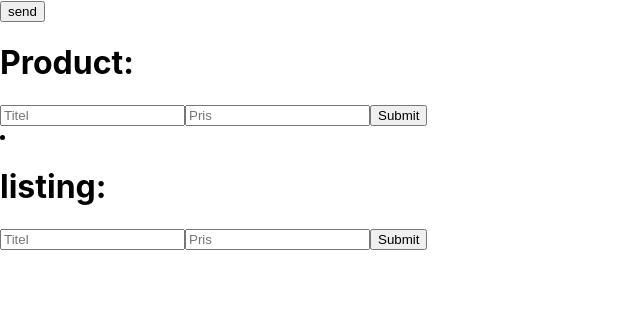
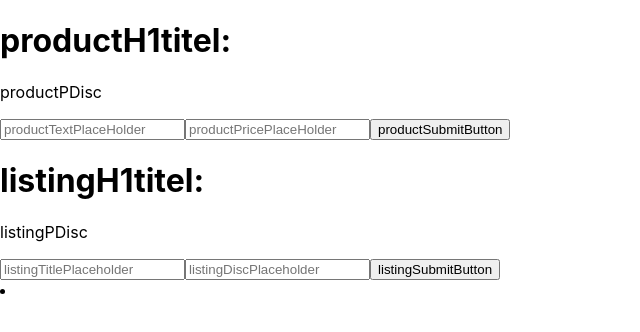
Before and after one commit to stenasd/darkfront, a Next.js app: page /creatListing in a window 1280 px wide. Shown: the top 332 px of the page, without its empty margins (0-640 px from the left). Built offline with nearby package versions, Linux system fonts and the light colour scheme.

Commit message:
workinglistingstuff

```diff
--- a/pages/creatListing.js
+++ b/pages/creatListing.js
@@ -1,71 +1,113 @@
 import React, { useState, useEffect } from "react";
 import axios from 'axios';
 import { useForm } from 'react-hook-form'
-import { useImmer } from 'use-immer';
+import { useImmer } from 'use-immer'
+import textData1 from '../texterSvenska.json'
+let textData = textData1.creatListing
 
-//listing quarry {"name":"testname","text":"asdasd","sellerid":"1","products":[2,1]}
-//product form {"name":"testname","price":69,"image":"testimage"}
+//add # to get matched
 
-//products and option to add products to listing and display current products and remove them
 export default function App() {
-    const { register, handleSubmit, errors } = useForm();
-    const [orders, setOrders] = useImmer([]);
-    const onSubmit = data => console.log(data);
-    console.log(errors);
-    let key = 0
-    function addProduct() {
-        setOrders(draft => {
-            draft.push(<Prod key={key} text={data.text} orderid={data.orderid} name={data.name} index={key} />)
+    const [prods, setProds] = useImmer([]);
+    const [prodsData, setProdsData] = useImmer([]);
+    const [count, setCount] = useState(0);
+    async function onSubmitListing(data) {
+        const sendarray =prodsData.filter(n => n)
+        console.log(sendarray)
+        console.log(data)
+        axios.post('/api/creatListing', {
+            creatProduct: sendarray,
+            creatListing: data
         })
-        key++;
+            .then(function (response) {
+                console.log(response);
+            })
+            .catch(function (error) {
+                console.log(error);
+            });
+    }
+
+    function onSubmitProduct(data) {
+        setCount(count + 1)
+        console.log(data);
+        setProds(draft => {
+            draft.push(<Prod key={count} text={data.text} price={data.price} index={count} removeProduct={removeProduct} />)
+        })
+        setProdsData(draft => {
+            draft.push(data)
+        })
     }
     function removeProduct(param) {
-        setOrders(draft => {
-            draft.splice(param.index, 1)
+        console.log("function called" + param)
+        setProds(draft => {
+            draft.splice(param, 1, null)
         })
-
+        setProdsData(draft => {
+            draft.splice(param, 1, null)
+        })
     }
-
-
-
-
-    return (<div>
-        <Prod setOrders={setOrders}/>
-        <p>{orders}</p>
-        <form onSubmit={handleSubmit(onSubmit)}>
-            <h1>Product:</h1>
-            <input type="text" placeholder="Titel" name="Titel" ref={register({ required: true, maxLength: 80 })} />
-            <input type="text" placeholder="Pris" name="Pris" ref={register({ required: true, maxLength: 100 })} />
-            <input type="submit" />
-        </form>
-        <li>
-            {orders}
-        </li>
-
-        <form onSubmit={handleSubmit(onSubmit)}>
-            <h1>listing:</h1>
-            <input type="text" placeholder="Titel" name="Titel" ref={register({ required: true, maxLength: 80 })} />
-            <input type="text" placeholder="Pris" name="Pris" ref={register({ required: true, maxLength: 100 })} />
-            <input type="submit" />
-        </form>
-
-    </div>
+    return (
+        <div>
+            <CreateProducts onSubmitProduct={onSubmitProduct} />
+            <CreateListings onSubmitListing={onSubmitListing} />
+            <li>
+                {prods}
+            </li>
+        </div>
     );
 }
-function Prod(setOrders) {
+function Prod(prodData) {
+    console.log(prodData)
     function submit() {
-
-      setState("poop")
-
+        prodData.removeProduct(prodData.index)
     }
     return (
-
         <div className="card">
 
-            <button onClick={submit}>
-                send
+            <h3>
+                {prodData.text}
+                {prodData.index}
+                <button onClick={submit}>
+                    remove
             </button>
-
+            </h3>
         </div>
     )
 }
+function CreateListings(prodData) {
+    const { register, handleSubmit, errors } = useForm();
+    function onSubmitListing(data) {
+        prodData.onSubmitListing(data)
+        console.log(data);
+    }
+    return (
+        <div>
+
+            <form onSubmit={handleSubmit(onSubmitListing)}>
+                <h1>{textData.listingH1titel}:</h1>
+                <p>{textData.listingPDisc}</p>
+                <input type="text" placeholder={textData.listingTitlePlaceholder} name="titel" ref={register({ required: true, maxLength: 100 })} />
+                <input type="text" placeholder={textData.listingDiscPlaceholder} name="text" ref={register({ required: true, maxLength: 80 })} />
+                <button type="submit">{textData.listingSubmitButton}</button>
+            </form>
+        </div>
+    );
+}
+function CreateProducts(prodData) {
+    const { register, handleSubmit, errors } = useForm();
+
+    function onSubmit(data) {
+        prodData.onSubmitProduct(data)
+    }
+    return (
+        <div>
+            <form onSubmit={handleSubmit(onSubmit)}>
+                <h1>{textData.productH1titel}:</h1>
+                <p>{textData.productPDisc}</p>
+                <input type="text" placeholder={textData.productTextPlaceHolder} name="text" ref={register({ required: true, maxLength: 80 })} />
+                <input type="text" placeholder={textData.productPricePlaceHolder} name="price" ref={register({ required: true, maxLength: 100 })} />
+                <button type="submit">{textData.productSubmitButton}</button>
+            </form>
+        </div>
+    );
+}
--- a/pages/login.js
+++ b/pages/login.js
@@ -37,5 +37,4 @@ export default function PersonList() {
             </form>
         </div>
     )
-
 }
--- a/styles/globals.css
+++ b/styles/globals.css
@@ -14,3 +14,8 @@ a {
 * {
   box-sizing: border-box;
 }
+
+.photo {
+  height: 200px;
+  width: 200px;
+}
--- /dev/null
+++ b/texterSvenska.json
@@ -0,0 +1,18 @@
+{
+    "creatListing": {
+        "creatListing1": "creatListing1",
+        "listingTitlePlaceholder": "listingTitlePlaceholder",
+        "listingDiscPlaceholder": "listingDiscPlaceholder",
+        "listingPDisc": "listingPDisc",
+        "listingH1titel": "listingH1titel",
+        "listingSubmitButton": "listingSubmitButton",
+        "pHelpTextListing": "pHelpTextListing",
+        "pHelpTextProduct": "pHelpTextProduct",
+        "productTextPlaceHolder": "productTextPlaceHolder",
+        "productPricePlaceHolder": "productPricePlaceHolder",
+        "productRemoveButton": "productRemoveButton",
+        "productSubmitButton": "productSubmitButton",
+        "productH1titel": "productH1titel",
+        "productPDisc": "productPDisc"
+    }
+}
```
Also changed, not shown: package.json (+8 -0 lines), pages/getListings.js (added, +36 -0 lines), 1 other file (tests, documents, lock files or other folders).
